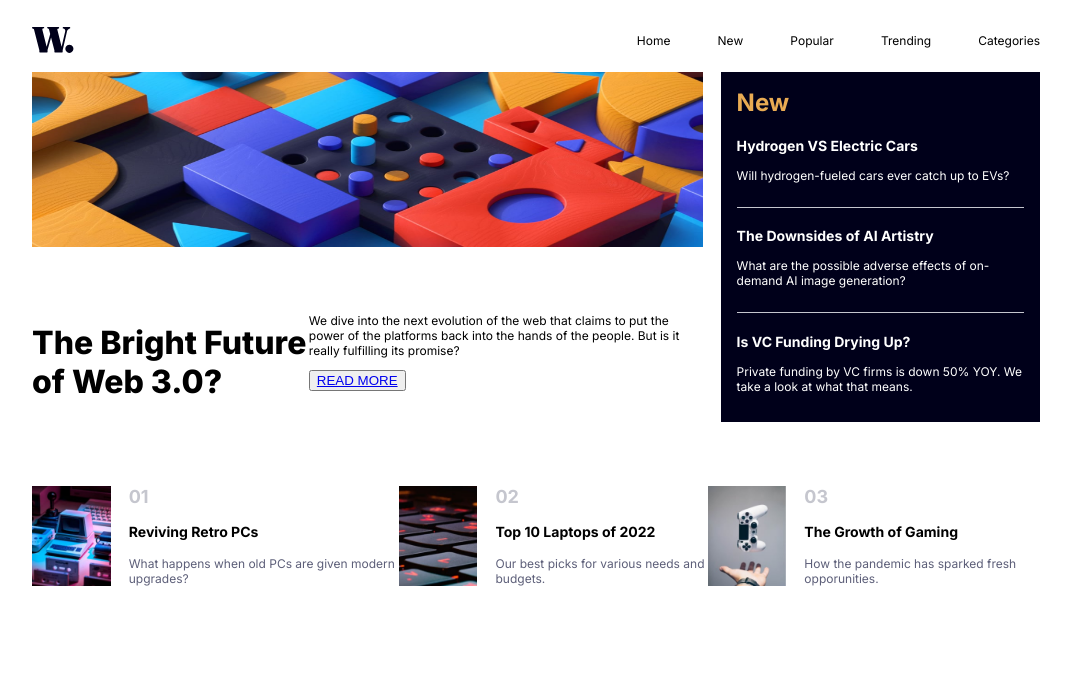
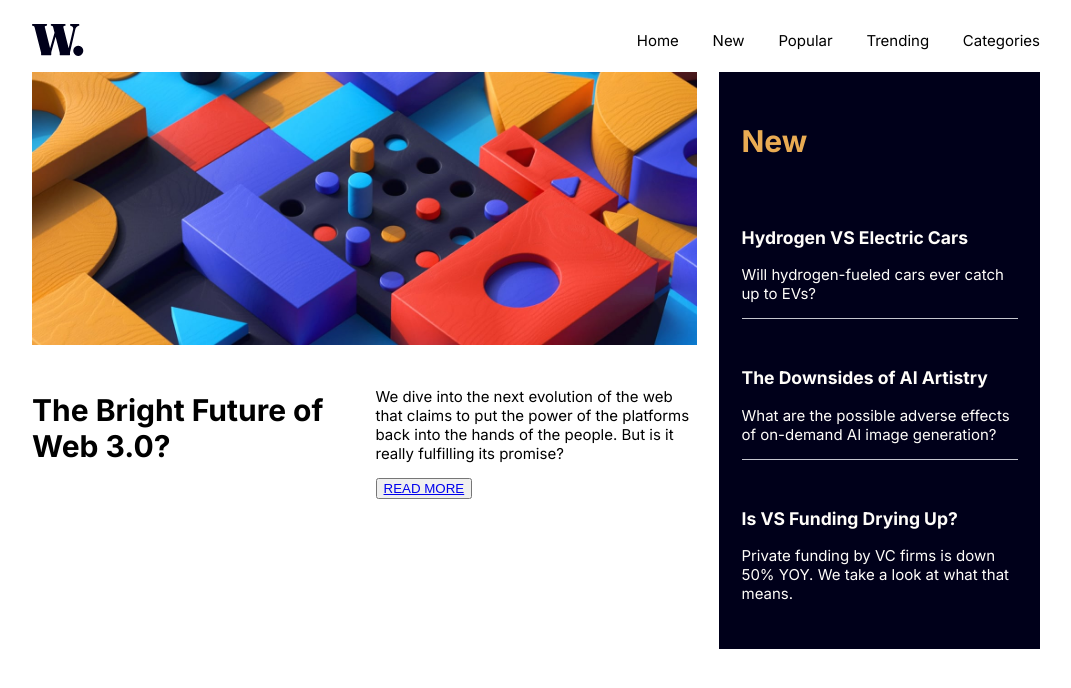
Before and after one commit to tjdanner/news-homepage, a plain HTML site: page index.html in a window 1280 px wide. Shown: the whole page, without its empty margins (104-1175 px from the left). Drawn offline with Linux system fonts and the light colour scheme.

Commit message:
Overhauled everything to be a grid layout vs multiple flexboxes. Still having a rough time lining everything up, but it's coming together a little better than the previous method.

```diff
--- a/index.html
+++ b/index.html
@@ -23,9 +23,44 @@
         </nav>
     </header>
     <div class="container">
-        <div class="banner">
+        <div class="banner-image">
+            <img src="assets\images\image-web-3-desktop.jpg" alt="Banner Image">
+        </div>
+        <div class="latest-news">
+            <h1>New</h1>
+            <div>
+                <h3>Hydrogen VS Electric Cars</h3>
+                <p>Will hydrogen-fueled cars ever catch up to EVs?</p>
+            </div>
+            <div>
+                <h3>The Downsides of AI Artistry</h3>
+                <p>What are the possible adverse effects of on-demand AI image generation?</p>
+            </div>
+            <div>
+                <h3>Is VS Funding Drying Up?</h3>
+                <p>Private funding by VC firms is down 50% YOY. We take a look at what that means.</p>
+            </div>
+        </div>
+        <div>
+            <h1>The Bright Future of Web 3.0?</h1>
+        </div>
+        <div>
+            <p>We dive into the next evolution of the web that claims to put the power of the platforms back into the
+                hands of the people. But is it really fulfilling its promise?</p>
+            <button><a href="#">READ MORE</a></button>
+        </div>
+    </div>
+
+
+
+
+
+
+
+    <!--  <div class="container">
+        <div class="banner-image">
             <img src="assets\images\image-web-3-desktop.jpg" alt="Banner">
-            <div class="banner-contents">
+        </div>
         <div>
             <h1>The Bright Future of Web 3.0?</h1>
         </div>
@@ -35,8 +70,8 @@
                 the hands of the people. But is it really fulfilling its promise?</p>
             <button><a href="#">READ MORE</a></button>
         </div>
-            </div>
-        </div>
+
+
         <div class="latest-news">
             <h1>New</h1>
             <div>
@@ -52,9 +87,9 @@
                 <p>Private funding by VC firms is down 50% YOY. We take a look at what that means.</p>
             </div>
         </div>
-    </div>
+
+
         <div class="stories">
-        <div>
             <img src="assets\images\image-retro-pcs.jpg" alt="Retro PC">
             <div>
                 <h2>01</h2>
@@ -62,7 +97,7 @@
                 <p>What happens when old PCs are given modern upgrades?</p>
             </div>
         </div>
-        <div>
+        <div class="stories">
             <img src="assets\images\image-top-laptops.jpg" alt="Keyboard">
             <div>
                 <h2>02</h2>
@@ -70,7 +105,7 @@
                 <p>Our best picks for various needs and budgets.</p>
             </div>
         </div>
-        <div>
+        <div class="stories">
             <img src="assets\images\image-gaming-growth.jpg" alt="Levitating controller.">
             <div>
                 <h2>03</h2>
@@ -78,7 +113,8 @@
                 <p>How the pandemic has sparked fresh opporunities.</p>
             </div>
         </div>
-    </div>
+
+    </div> -->
 </body>
 
 </html>
--- a/styles.css
+++ b/styles.css
@@ -1,6 +1,6 @@
 body {
     font-family: 'Inter';
-    font-size: 12px;
+    font-size: 15px;
     padding: 0 10%;
 }
 
@@ -12,7 +12,7 @@ header {
 }
 
 header img {
-    height: 40%;
+    height: 50%;
 }
 
 nav {
@@ -28,88 +28,36 @@ nav a{
 }
 
 .container {
-    display: flex;
+    display: grid;
+    grid-template-columns: repeat(3, 1fr);
+    grid-template-rows: 1fr 1fr 1fr;
     gap: 1.5em;
-    margin-bottom: 64px;
-    height: 350px;
 }
 
-.banner {
-    display: flex;
-    flex-direction: column;
-    justify-content: space-between;
-    overflow: hidden;
-    width: 70%;
+
+.banner-image {
+    grid-column: 1 / 3;
 }
 
-.banner img {
+.banner-image img{
     width: 100%;
-    height: 50%;
-}
-
-.banner-contents {
-    display: flex;
-}
-
-.banner-contents div{
-    width: fit-content;
-}
-
-.banner-contents div h1 {
-    font-weight:800;
-    font-size: 2rem;
 }
 
 .latest-news {
+    grid-column: 3 / 3;
+    grid-row: 1 / 3;
     display: flex;
     flex-direction: column;
-    justify-content: space-between;
+    justify-content: space-evenly;
     background-color: hsl(240, 100%, 5%);
-    color: white;
-    padding: 1rem;
-    width: 30%;
+    color: hsl(36, 100%, 99%);
+    padding: 0 1.5em;
 }
 
-.latest-news h1 {
+.latest-news h1{
     color: hsl(35, 77%, 62%);
-    margin: 0;
 }
 
-.latest-news div:nth-of-type(1), .latest-news div:nth-of-type(2){
-    padding-bottom: 1em;
-    border-bottom: .5px solid hsl(233, 8%, 79%);
+.latest-news div:nth-of-type(1), .latest-news div:nth-of-type(2) {
+    border-bottom: 1px solid hsl(233, 8%, 79%);
 }
-
-.stories {
-    display: flex;
-    justify-content: space-between;
-    width: 100%;
-    height: 100px;
-}
-
-.stories img {
-    height: 100%;
-    margin-right: 1.5em;
-}
-
-.stories div {
-    display: flex;
-}
-
-.stories div div {
-    display: flex;
-    flex-direction: column;
-    justify-content: space-between;
-}
-
-.stories h2{
-    color: hsl(233, 8%, 79%);
-}
-
-.stories p{
-    color: hsl(236, 13%, 42%);
-}
-
-.stories div div > * {
-    margin: 0;
-}
```
Lines whose indentation alone changed are shown as unchanged.
